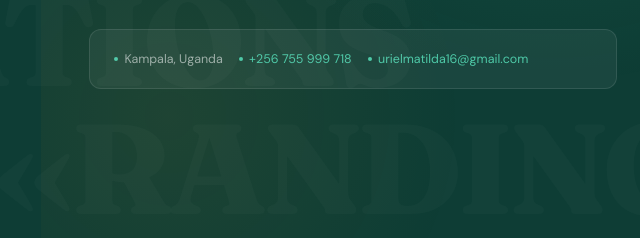
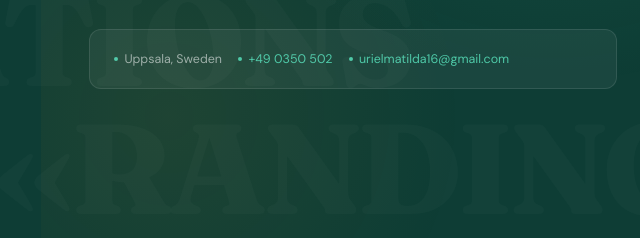
Before and after one commit to Matilda-K-Mugambe/Matilda-K-Mugambe.github.io, a plain HTML site: page index.html in a window 1280 px wide. Shown: the part 472-710 px from the top of the page, 599-1239 px from the left. Drawn offline with nearby package versions, Linux system fonts and the light colour scheme; some packages are replaced by stand-ins of ours.

Commit message:
Add files via upload

```diff
--- a/index.html
+++ b/index.html
@@ -851,8 +851,8 @@ margin: 0;
       </div>
     </div>
     <div class="hero-contact-strip">
-      <span class="hc-item"><span class="hc-dot"></span> Kampala, Uganda</span>
-      <span class="hc-item"><span class="hc-dot"></span> <a href="tel:+256755999718">+256 755 999 718</a></span>
+      <span class="hc-item"><span class="hc-dot"></span> Uppsala, Sweden</span>
+      <span class="hc-item"><span class="hc-dot"></span> <a href="tel:+490350502">+49 0350 502</a></span>
       <span class="hc-item"><span class="hc-dot"></span> <a href="mailto:urielmatilda16@gmail.com">urielmatilda16@gmail.com</a></span>
     </div>
   </div>
```
